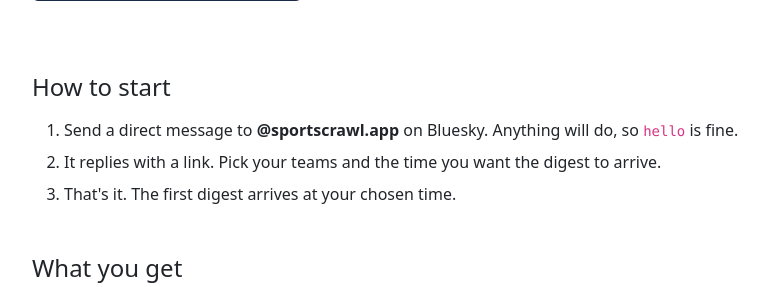
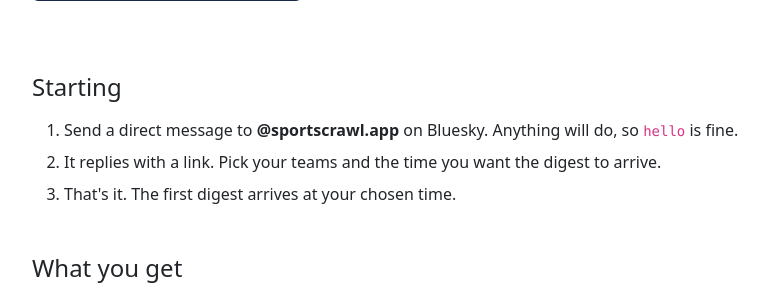
Before and after one commit to gscohn/marketcrawl, a Flask app: page / in a window 1280 px wide. Shown: the part 580-867 px from the top of the page, without its empty margins (240-1008 px from the left). Run offline with Flask 3, Linux system fonts and the light colour scheme; some libraries are stand-ins or nearby versions.

Commit message:
Retitle the front page section to Starting
Pairs with Stopping below it.

Co-Authored-By: Claude Opus 5 <noreply@anthropic.com>

```diff
--- a/templates/index.html
+++ b/templates/index.html
@@ -33,7 +33,7 @@ Today
 &#127944; Kings vs Oilers 7:30p</pre>
     </div>
 
-    <h2 class="h4 mt-5">How to start</h2>
+    <h2 class="h4 mt-5">Starting</h2>
     <ol class="mt-3">
       <li class="mb-2">
         Send a direct message to
```
